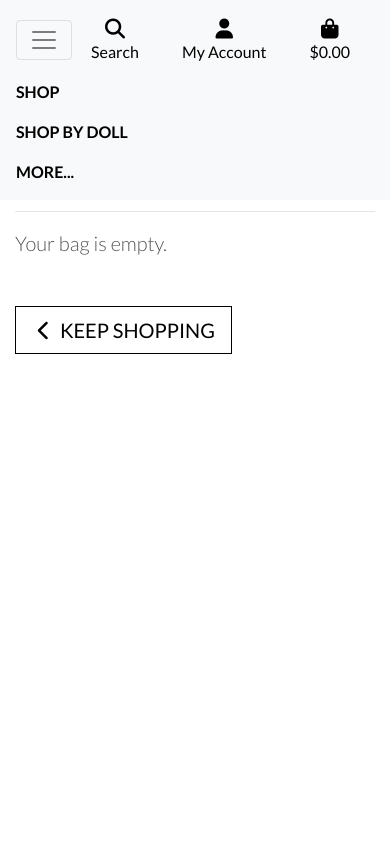
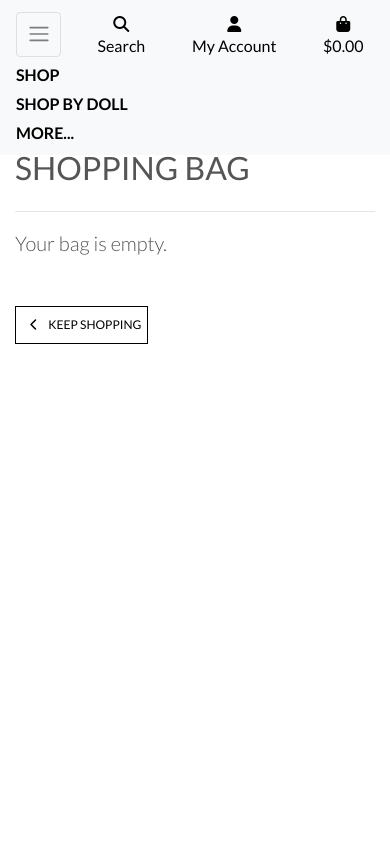
Before and after one commit to onabz/mlr-shop, a Django app: page /bag/ in a window 390 px wide. Run offline with Django 3.2, Linux system fonts and the light colour scheme; some libraries are stand-ins or nearby versions.

Commit message:
Add css to tidy up mobile view

```diff
--- a/static/css/base.css
+++ b/static/css/base.css
@@ -241,4 +241,32 @@ input[name='q']::placeholder {
     body {
         height: calc(100vh - 116px);
     }
+
+    .display-4.logo-font.text-black {
+        font-size: 2rem;
+    }
+
+    .nav-link {
+        padding: 0.15rem;
+    }
+
+    .nav-link i.fa-lg {
+        font-size: 1rem;
+    }
+
+    .navbar-toggler {
+        padding: .6rem .6rem;
+        font-size: 1rem;
+    }
+
+    .btn.btn-outline-black.rounded-0,
+    .btn.btn-black.rounded-0 {
+        padding: .375rem .375rem;
+    }
+
+    .btn.btn-outline-black.rounded-0.btn-lg,
+    .btn.btn-black.rounded-0.btn-lg {
+        padding: .375rem .375rem;
+        font-size: .75rem;
+    }
 }
```
